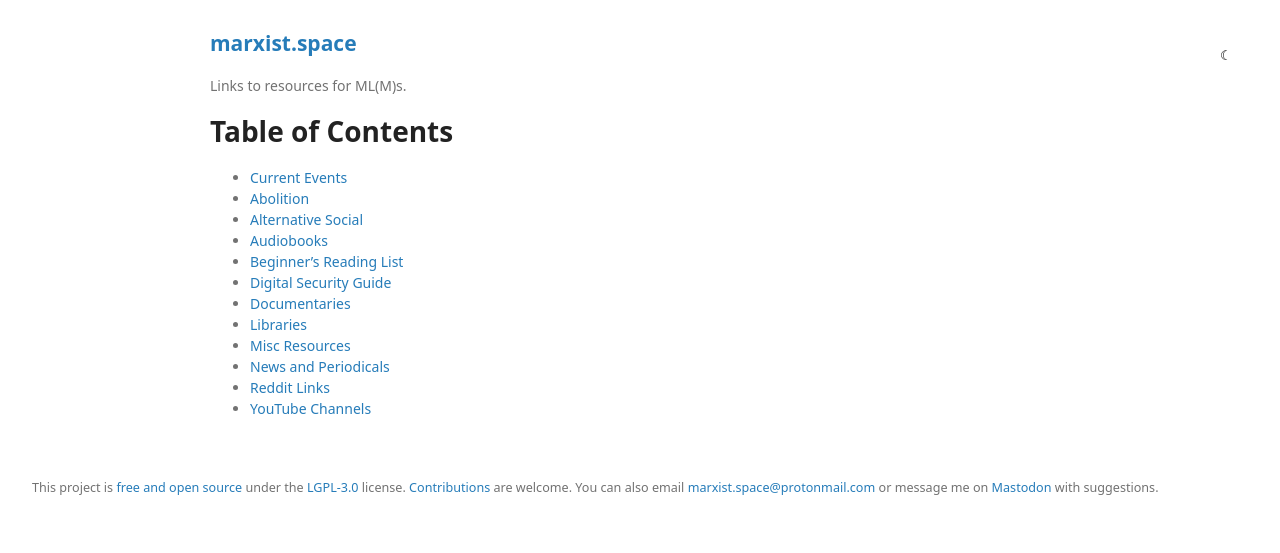
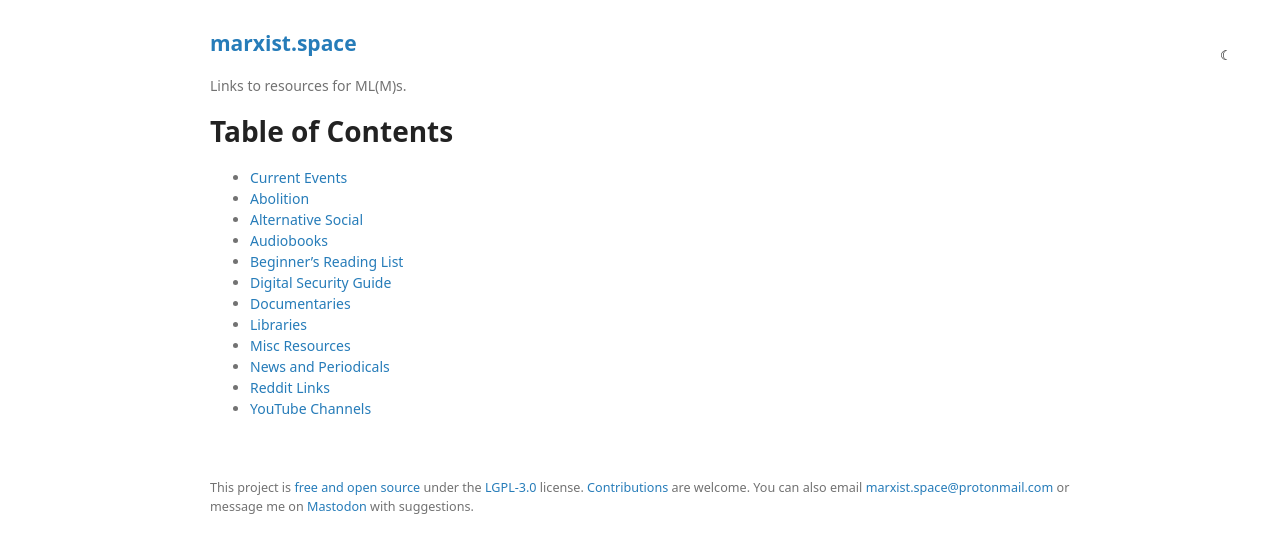
Before and after one commit to prolesoft/marxist.space, a Jekyll site: the page built from README.md, in a window 1280 px wide. Shown: the top 553 px of the page. Built offline with Jekyll 4.4.1, drawn with Linux system fonts in a browser that asks for light colours; our own code applies the rules of GitHub Pages for plain Markdown files.

Commit message:
fix: footer css

```diff
--- a/assets/css/style.scss
+++ b/assets/css/style.scss
@@ -60,7 +60,7 @@
 }
 
 main {
-  width: 860px;
+  max-width: 860px;
   margin: 0 auto;
   padding-bottom: 24px;
 }
@@ -128,6 +128,8 @@
 footer {
   font-size: 0.9em;
   margin-top: 16px;
+  max-width: 860px;
+  margin: 16px auto 0;
 }
 
 #invert {
```
